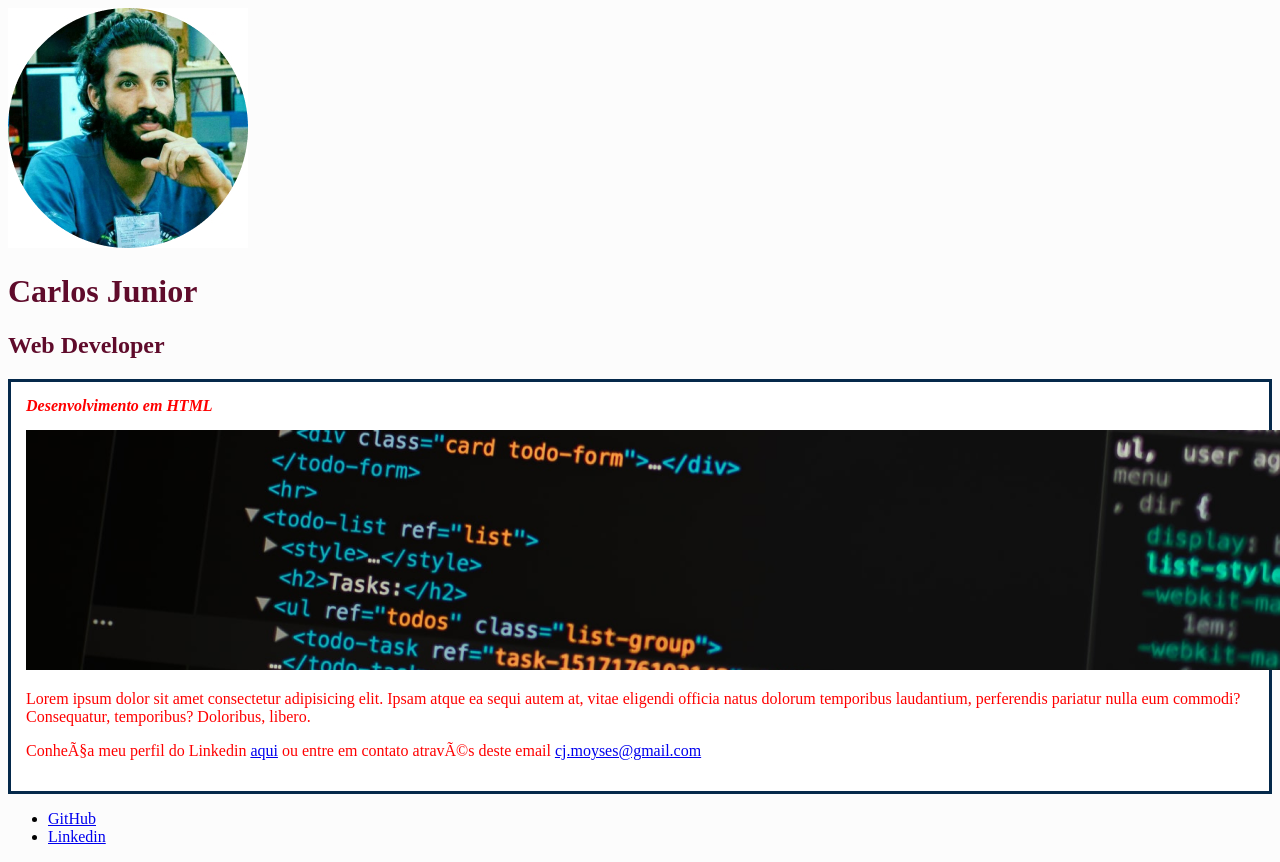
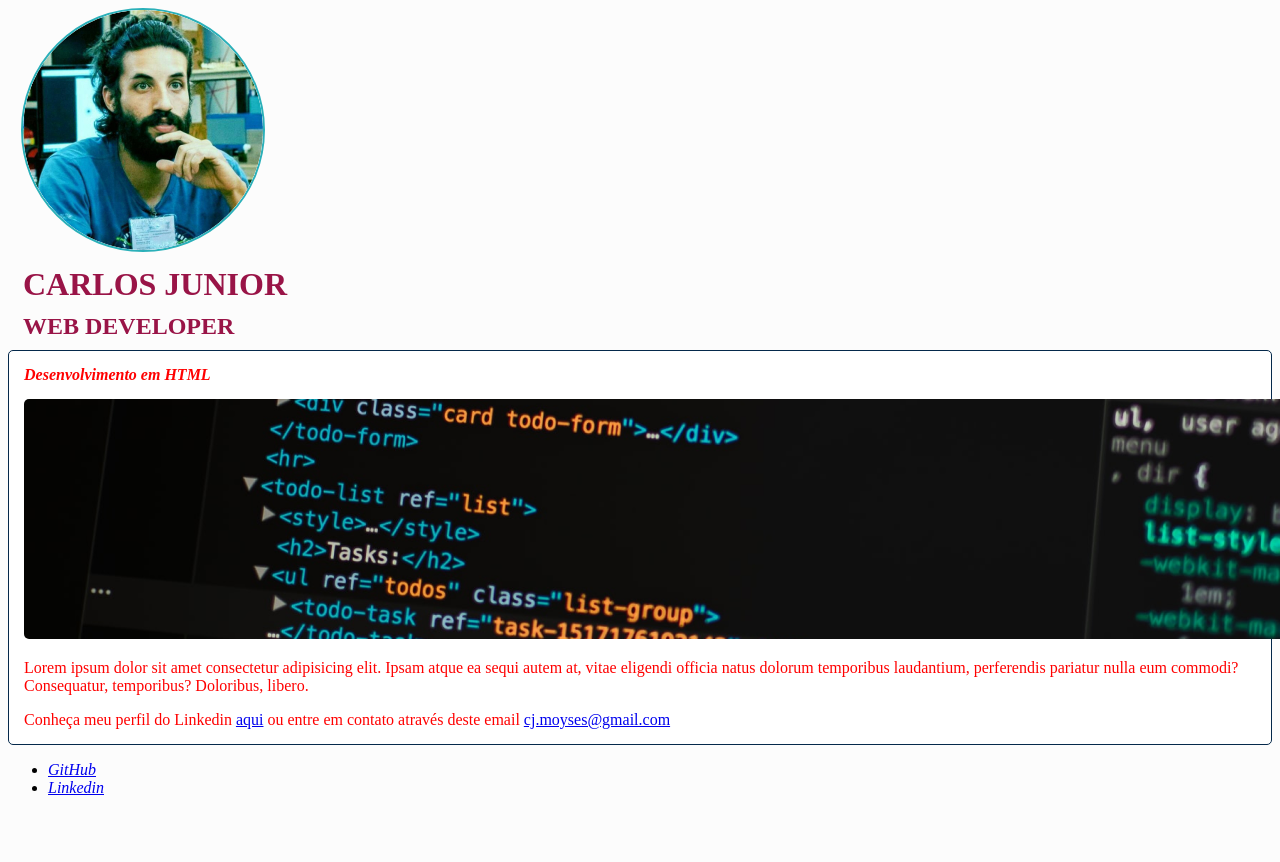
Before and after one commit to CJBiohacker/HTML-Web-Developer-Bootcamp-DIO, a plain HTML site: page index.html in a window 1280 px wide. Shown: the top 862 px of the page. After the commit the page ends 813 px from the top, so only its background shows below. Drawn offline with Linux system fonts and the light colour scheme.

Commit message:
'Estilização em CSS - Box Model e Font '

```diff
--- a/index.html
+++ b/index.html
@@ -2,13 +2,17 @@
 <html lang="pt-BR">
 
 <head>
-    <meta title="charset UTF-8">
+    <meta charset="UTF-8">
+    <meta http-equiv="X-UA-Compatible" content="ie=edge">
+    <meta name="viewport" content="width=device-width, initial-scale=1.0">
+    <meta name="description" content="Index treino html5 e css3">
+    <meta name="keywords" content="html, html5, css, web dev, web developer, front end, full stack, mern">
     <link rel="stylesheet" href="./style.css">
 </head>
 
 <body>
     <header>
-        <img src="./CJ 1.jpg" alt="CJ no BioHacking Bootcamp">
+        <img id="profile-photo" src="./CJ 1.jpg" alt="CJ no BioHacking Bootcamp">
         <h1 id="title">Carlos Junior</h1>
     </header>
     <section>
@@ -18,12 +22,12 @@
         <article class="post">
             <header>
                 <h3 class="post_title">Desenvolvimento em HTML</h3>
-                <img src="./htmlcodeunsplash.jpg" alt="Editor de texto mostrando códigos HTML.">
+                <img class="html-img" src="./htmlcodeunsplash.jpg" alt="Editor de texto mostrando códigos HTML.">
             </header>
             <p>Lorem ipsum dolor sit amet consectetur adipisicing elit. Ipsam atque ea sequi autem at, vitae
                 eligendi officia natus dolorum temporibus laudantium, perferendis pariatur nulla eum commodi?
                 Consequatur, temporibus? Doloribus, libero.</p>
-            <p> Conheça meu perfil do Linkedin
+            <p id="second-P"> Conheça meu perfil do Linkedin
                 <a href="https://www.linkedin.com/in/carlosjunior137/" target="blank">aqui</a> ou entre em
                 contato
                 através deste email <a href="mailto:cj.moyses@gmail.com" target="blank">cj.moyses@gmail.com</a>
--- a/style.css
+++ b/style.css
@@ -1,22 +1,44 @@
 body {
     background: #fcfcfc ;
+    font-family: 'JetBrains Mono';
+}
+
+#profile-photo {
+    border: 2px solid rgb(43, 176, 185);
+    border-radius: 50%;
+    margin-left: 13px;
 }
 
 #title, .subtitle {
-    color: rgb(95, 11, 43);
+    color: rgb(153, 20, 71);
+    margin: 10px 15px ;
+    text-transform: uppercase;
 }
 
 .post {
     background: #fff;   /* Cor de fundo da área do elemento */
     padding: 15px;  /* Área de preenchimento entre a borda e o conteúdo */
-    border: 3px solid rgb(5, 41, 75); /* Espessura, estilo e cor da borda */
+    border: 1.5px solid rgb(5, 41, 75); /* Espessura, estilo e cor da borda */
+    border-radius: 5px;
     margin: 0px 0px 15px 0px;    /* Espaçamento entre os elementos à sua volta. Neste caso tamanho/distância ↑, →, ↓ e ←. */
     color: rgb(255, 0, 0);    /* Cor do conteúdo da classe(caractéres) */
 }
 
-.post_title {   /* O post title por ser uma classe do h3 que está contido dentro do article, leva prioridade na estilização CSS.*/
+/* O post title por ser uma classe do h3 que está contido dentro do article, leva prioridade na estilização CSS.*/
+.post_title {
     margin: 0 0 15px 0;
     font-size: 16px;    /* Tamanho da fonte do conteúdo da classe(caractéres) */
     font-style: italic; /* Formatação de fonte do conteúdo da classe(caractéres) */
+}
 
+.html-img {
+    border-radius: 5px;
 }
+
+#second-P {
+    margin-bottom: 0px;
+}
+
+footer {
+    font-style: italic;
+}
```
